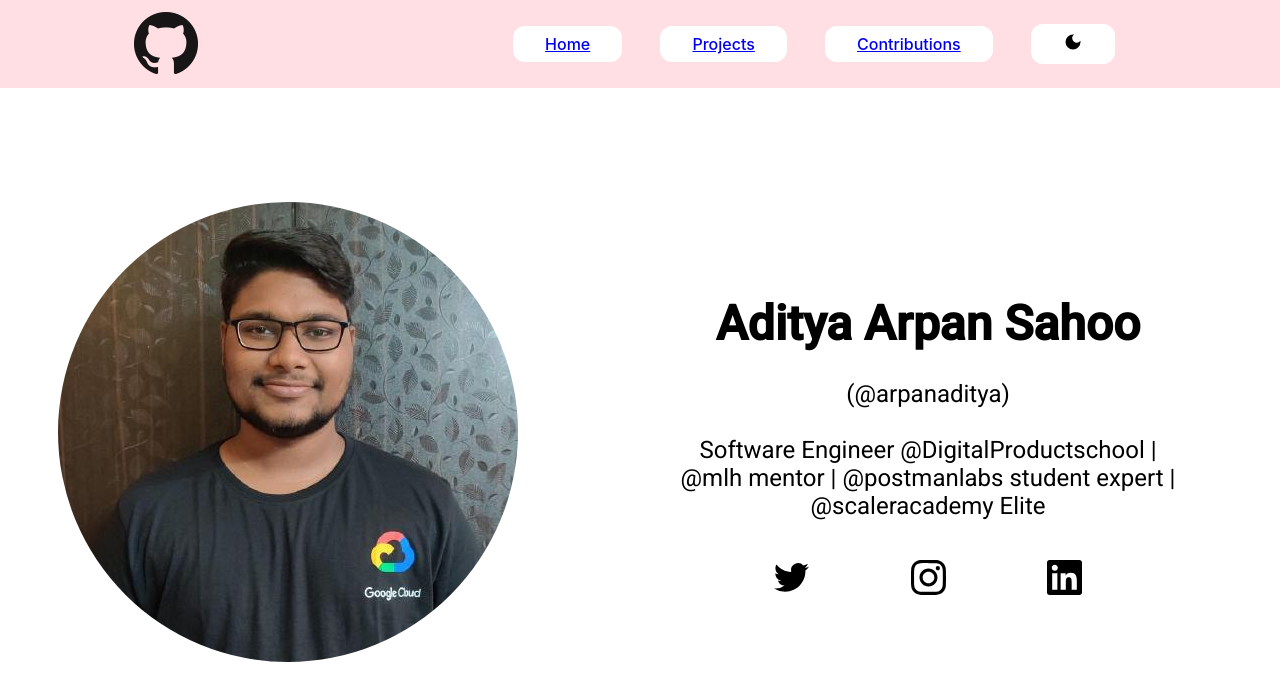
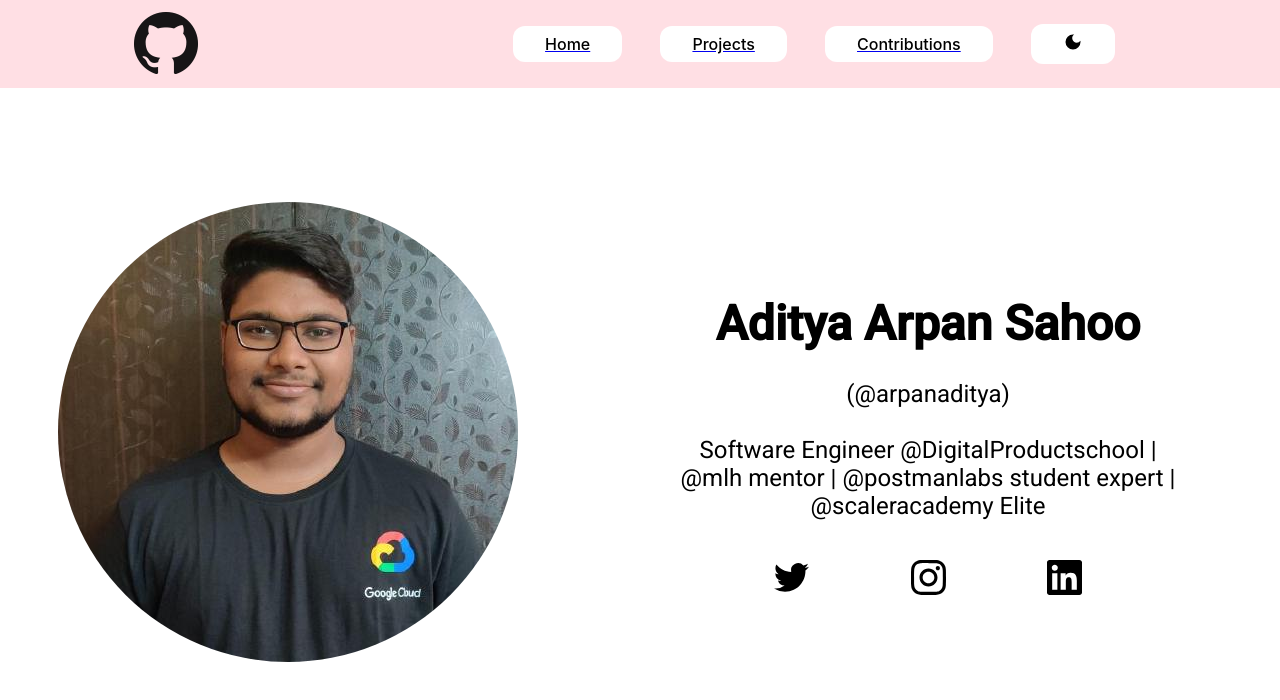
Before and after one commit to arpanaditya/github-portfolio, a React (Create React App) app: page / in a window 1280 px wide. Shown: the top 700 px of the page. Built offline with nearby package versions, Linux system fonts and the light colour scheme.

Commit message:
fix: style change

```diff
--- a/src/components/nav/Navbar.css
+++ b/src/components/nav/Navbar.css
@@ -25,11 +25,7 @@
     margin-right: 1.5rem;
     cursor: pointer;
     font-weight: 500;
-}
-
-.nav-links li:hover {
-    text-decoration: underline;
-    transition: all 0.3s linear;
+    color: black;
 }
 
 .material-symbols-outlined {
```
